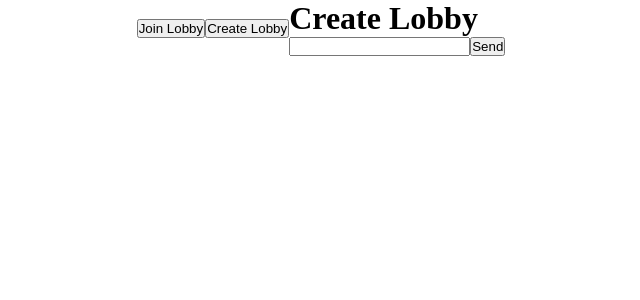
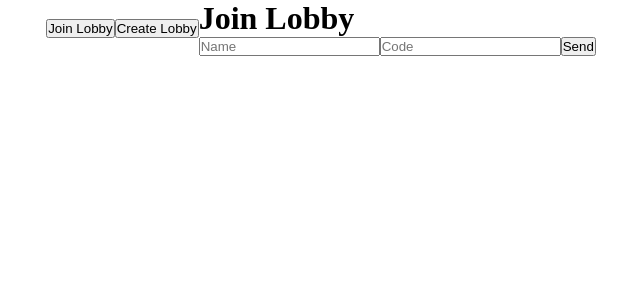
Before and after one commit to IngvarBaranin/G48_CMA, a Vue app in the folder frontend/: page /#/ in a window 1280 px wide. Shown: the top 300 px of the page, without its empty margins (319-959 px from the left). Built offline with nearby package versions, Linux system fonts and the light colour scheme.

Commit message:
Cleaned up join and create lobby components

```diff
--- a/frontend/src/components/ChooseLobby.vue
+++ b/frontend/src/components/ChooseLobby.vue
@@ -1,31 +1,14 @@
 <template>
     <div id="container">
-        <button @click = "joinLobby"> Join Lobby </button>
-        <button @click = "createLobby"> Create Lobby </button>
-        <component :is="currentComponent"></component>
+        <button @click="$router.push('/')"> Join Lobby </button>
+        <button @click="$router.push('/create')"> Create Lobby </button>
+        <router-view></router-view>
     </div>
 </template>
 
 <script>
-    import CreateLobby from "./CreateLobby";
-    import JoinLobby from "./JoinLobby";
-
     export default {
         name: 'ChooseLobby',
-        components: {CreateLobby, JoinLobby},
-        data: function () {
-            return {
-                currentComponent: CreateLobby
-            }
-        },
-        methods: {
-            createLobby: function () {
-                this.currentComponent = CreateLobby;
-            },
-            joinLobby: function () {
-                this.currentComponent = JoinLobby;
-            }
-        }
     }
 </script>
 
--- a/frontend/src/components/CreateLobby.vue
+++ b/frontend/src/components/CreateLobby.vue
@@ -9,8 +9,6 @@
         </div>
 
         <div id="output">
-            <h1>{{lobbyId}}</h1>
-            <h1>{{players}}</h1>
             <p v-for="(text, index) in textOutput" :key="index">{{text}}</p>
         </div>
     </div>
--- a/frontend/src/components/JoinLobby.vue
+++ b/frontend/src/components/JoinLobby.vue
@@ -2,8 +2,6 @@
     <div class="container">
         <h1>Join Lobby</h1>
         <div id="output">
-            <h1>{{lobbyId}}</h1>
-            <h1>{{players}}</h1>
             <p v-for="(text, index) in textOutput" :key="index">{{text}}</p>
         </div>
         <div id="input">
--- a/frontend/src/main.js
+++ b/frontend/src/main.js
@@ -4,6 +4,8 @@ import VueRouter from 'vue-router'
 import axios from 'axios';
 import Board from './components/Board.vue'
 import ChooseLobby from './components/ChooseLobby.vue'
+import JoinLobby from './components/JoinLobby.vue'
+import CreateLobby from "./components/CreateLobby";
 
 Vue.config.productionTip = false;
 Vue.use(VueRouter);
@@ -13,9 +15,19 @@ axios.defaults.baseURL = 'http://localhost:8090';
 const routes = [
     {
         path: '/',
-        name: "ChooseLobby",
-        component: ChooseLobby
+        component: ChooseLobby,
+        children: [
+            {
+                path: "",
+                component: JoinLobby
+            },
+            {
+                path: '/create',
+                component: CreateLobby
+            },
+        ]
     },
+
     {
         path: '/game/:id',
         name: "Board",
```
